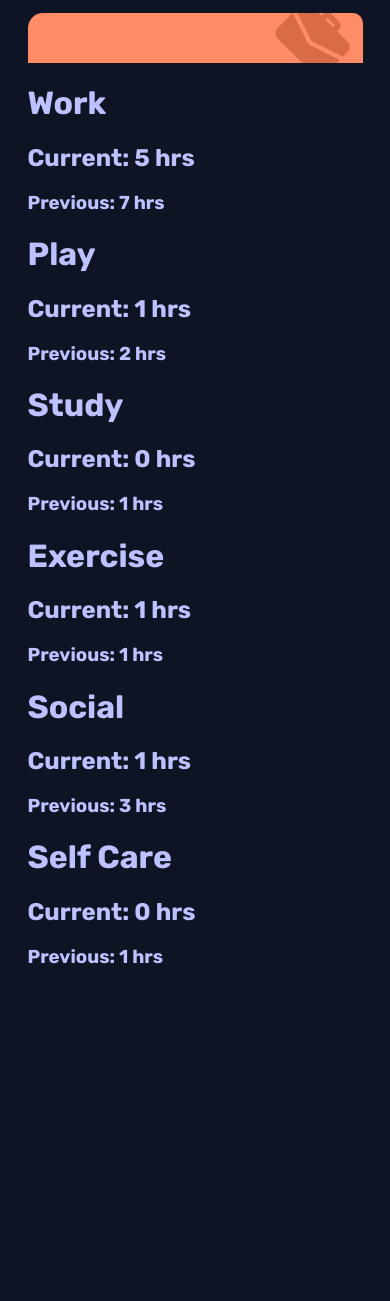
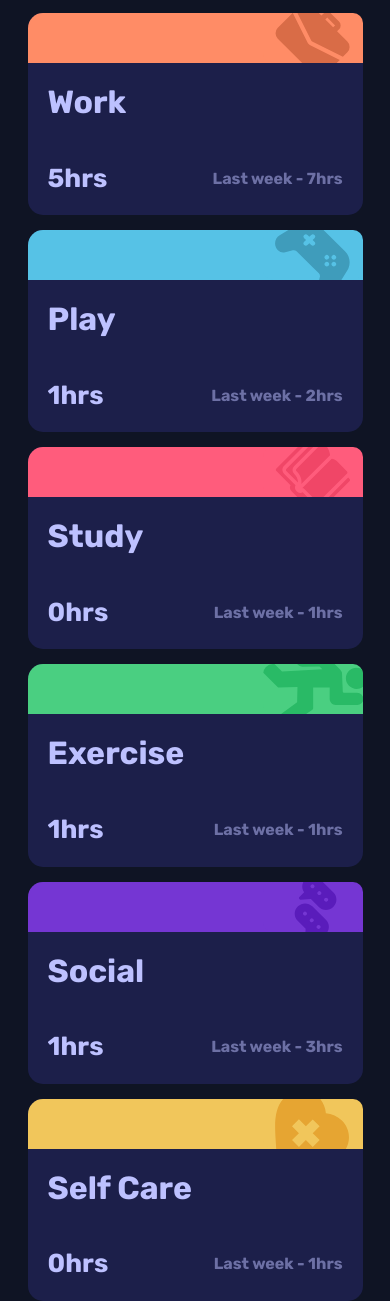
Before and after one commit to jrybarski/time-tracking-dashboard, a plain HTML site: page index.html in a window 390 px wide. Shown: the part 242-1543 px from the top of the page. Before the commit the page ends 1228 px from the top, so only its background shows below. Drawn offline with Linux system fonts and the light colour scheme.

Commit message:
Finished a mobile design

```diff
--- a/index.html
+++ b/index.html
@@ -51,11 +51,61 @@
           </div>
         </div>
       </div>
-      <div id="" class="element"></div>
-      <div class="element"></div>
-      <div class="element"></div>
-      <div class="element"></div>
-      <div class="element"></div>
+      <div id="play" class="element">
+        <div class="tab">
+          <div class="icon-container">
+            <img
+              src="/images/icon-play.svg"
+              alt="Play Icon"
+              class="icon-image"
+            />
+          </div>
+        </div>
+      </div>
+      <div id="study" class="element">
+        <div class="tab">
+          <div class="icon-container">
+            <img
+              src="/images/icon-study.svg"
+              alt="Study Icon"
+              class="icon-image"
+            />
+          </div>
+        </div>
+      </div>
+      <div id="exercise" class="element">
+        <div class="tab">
+          <div class="icon-container">
+            <img
+              src="/images/icon-exercise.svg"
+              alt="Exercise Icon"
+              class="icon-image"
+            />
+          </div>
+        </div>
+      </div>
+      <div id="social" class="element">
+        <div class="tab">
+          <div class="icon-container">
+            <img
+              src="/images/icon-social.svg"
+              alt="Social Icon"
+              class="icon-image"
+            />
+          </div>
+        </div>
+      </div>
+      <div id="self-care" class="element">
+        <div class="tab">
+          <div class="icon-container">
+            <img
+              src="/images/icon-self-care.svg"
+              alt="Self-care Icon"
+              class="icon-image"
+            />
+          </div>
+        </div>
+      </div>
     </div>
   </body>
 </html>
--- a/script.js
+++ b/script.js
@@ -1,3 +1,10 @@
+const elements = document.getElementsByClassName("element");
+const buttonDaily = document.querySelector(".daily");
+const buttonWeekly = document.querySelector(".weekly");
+const buttonMonthly = document.querySelector(".monthly");
+
+let timeframeData = [];
+
 async function getData() {
   try {
     const response = await fetch("data.json");
@@ -8,7 +15,18 @@ async function getData() {
     const data = await response.json();
     console.log(data);
 
-    renderTemplate(data);
+    timeframeData = data.map((element) => ({
+      title: element.title,
+      dailyCurrent: element.timeframes.daily.current,
+      dailyPrevious: element.timeframes.daily.previous,
+      weeklyCurrent: element.timeframes.weekly.current,
+      weeklyPrevious: element.timeframes.weekly.previous,
+      monthlyCurrent: element.timeframes.monthly.current,
+      monthlyPrevious: element.timeframes.monthly.previous,
+    }));
+
+    renderTemplate();
+    updateTemplate("daily");
   } catch (error) {
     console.error("Błąd podczas pobierania danych: ", error);
   }
@@ -16,33 +34,49 @@ async function getData() {
 
 getData();
 
-const elements = document.getElementsByClassName("element");
-
-function renderTemplate(data) {
-  const titleData = data.map((element) => element.title);
-
-  titleData.forEach((titleText, index) => {
+function renderTemplate() {
+  timeframeData.forEach((timeframe, index) => {
     if (elements[index]) {
       const title = document.createElement("h1");
-      title.innerHTML = titleText;
+      title.innerHTML = timeframe.title;
       elements[index].appendChild(title);
-    }
-  });
 
-  // Poprawne mapowanie dailyData
-  const dailyData = data.map((element) => ({
-    current: element.timeframes.daily.current,
-    previous: element.timeframes.daily.previous,
-  }));
+      const timeLaps = document.createElement("div");
+      timeLaps.classList.add("time-laps");
 
-  dailyData.forEach((timeframe, index) => {
-    if (elements[index]) {
-      const dailyCurrent = document.createElement("h2");
-      const dailyPrevious = document.createElement("h3");
-      dailyCurrent.innerHTML = `Current: ${timeframe.current} hrs`;
-      dailyPrevious.innerHTML = `Previous: ${timeframe.previous} hrs`;
-      elements[index].appendChild(dailyCurrent);
-      elements[index].appendChild(dailyPrevious);
+      const elementCurrent = document.createElement("h2");
+      elementCurrent.classList.add("current");
+      timeLaps.appendChild(elementCurrent);
+
+      const elementPrevious = document.createElement("h3");
+      elementPrevious.classList.add("previous");
+      timeLaps.appendChild(elementPrevious);
+
+      elements[index].appendChild(timeLaps);
     }
   });
 }
+
+function updateTemplate(view) {
+  timeframeData.forEach((timeframe, index) => {
+    if (elements[index]) {
+      const elementCurrent = elements[index].querySelector(".current");
+      const elementPrevious = elements[index].querySelector(".previous");
+
+      if (view === "daily") {
+        elementCurrent.innerHTML = `${timeframe.dailyCurrent}hrs`;
+        elementPrevious.innerHTML = `Last week - ${timeframe.dailyPrevious}hrs`;
+      } else if (view === "weekly") {
+        elementCurrent.innerHTML = `${timeframe.weeklyCurrent}hrs`;
+        elementPrevious.innerHTML = `Last week -  ${timeframe.weeklyPrevious}hrs`;
+      } else if (view === "monthly") {
+        elementCurrent.innerHTML = `${timeframe.monthlyCurrent}hrs`;
+        elementPrevious.innerHTML = `Last week - ${timeframe.monthlyPrevious}hrs`;
+      }
+    }
+  });
+}
+
+buttonDaily.addEventListener("click", () => updateTemplate("daily"));
+buttonWeekly.addEventListener("click", () => updateTemplate("weekly"));
+buttonMonthly.addEventListener("click", () => updateTemplate("monthly"));
--- a/style.css
+++ b/style.css
@@ -38,7 +38,6 @@ body {
   align-content: center;
   padding: 30px;
   border-radius: 15px;
-  z-index: 1;
 }
 .header h1 {
   font-size: 14px;
@@ -75,30 +74,50 @@ body {
   display: flex;
   justify-content: space-around;
   padding: 35px 0 25px 0;
-  z-index: -1;
-  position: relative;
-  top: -10px;
   border-bottom-left-radius: 15px;
   border-bottom-right-radius: 15px;
   font-weight: 500;
 }
+
 .daily,
 .weekly,
 .monthly {
   opacity: 0.6;
+  z-index: 2;
+}
+span:hover {
+  cursor: pointer;
 }
 
 .element {
   margin-top: 15px;
 }
 
-#work .tab {
-  background-color: var(--work);
+.tab {
   height: 50px;
   display: flex;
   justify-content: flex-end;
   border-top-right-radius: 15px;
   border-top-left-radius: 15px;
+}
+
+#work .tab {
+  background-color: var(--work);
+}
+#play .tab {
+  background-color: var(--play);
+}
+#study .tab {
+  background-color: var(--study);
+}
+#exercise .tab {
+  background-color: var(--exercise);
+}
+#social .tab {
+  background-color: var(--social);
+}
+#self-care .tab {
+  background-color: var(--selfcare);
 }
 
 .icon-container {
@@ -107,9 +126,27 @@ body {
   overflow: hidden;
   border-radius: 10px;
   position: relative;
-  background-color: var(--work);
   display: flex;
   justify-content: center;
+}
+
+#work .icon-container {
+  background-color: var(--work);
+}
+#play .icon-container {
+  background-color: var(--play);
+}
+#study .icon-container {
+  background-color: var(--study);
+}
+#exercise .icon-container {
+  background-color: var(--exercise);
+}
+#social .icon-container {
+  background-color: var(--social);
+}
+#self-care .icon-container {
+  background-color: var(--selfcare);
 }
 
 .icon-image {
@@ -119,3 +156,26 @@ body {
   position: relative;
   top: -10px;
 }
+
+.element {
+  background-color: var(--elementcolor);
+  border-radius: 15px;
+}
+
+.element h1 {
+  margin: 20px;
+}
+.element h2 {
+  font-size: 26px;
+}
+.element h3 {
+  opacity: 0.5;
+  font-size: 16px;
+}
+
+.time-laps {
+  display: flex;
+  align-items: center;
+  justify-content: space-between;
+  margin: 0px 20px 0px 20px;
+}
```
